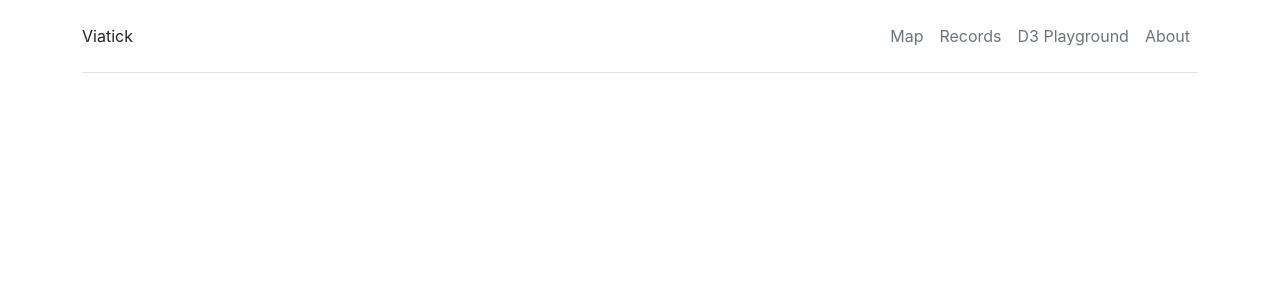
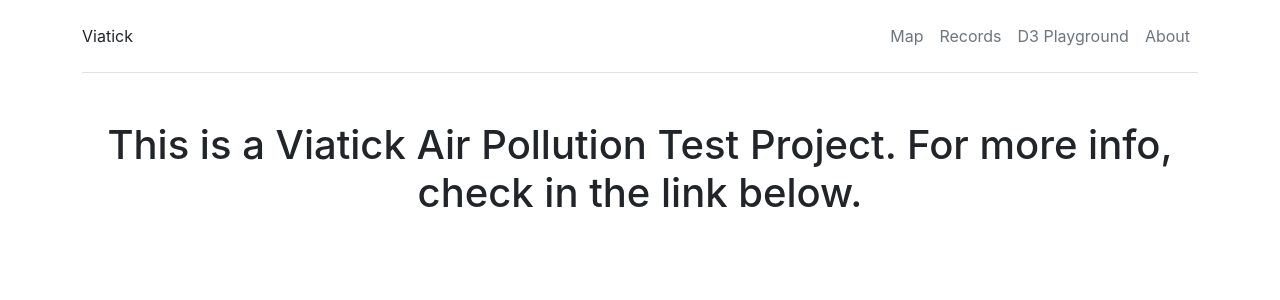
Before and after one commit to KaungZawHtet/viatick-air-pollution-ui, a React (Create React App) app: page /aboutPage in a window 1280 px wide. Shown: the top 300 px of the page. Built offline with nearby package versions, Linux system fonts and the light colour scheme.

Commit message:
readme added and about page fix

```diff
--- a/src/pages/AboutPage.jsx
+++ b/src/pages/AboutPage.jsx
@@ -1,13 +1,18 @@
 import React from 'react';
-
+import { Container } from 'react-bootstrap'
 
 const AboutPage = () => {
 
+  const description = " This is a Viatick Air Pollution Test Project. For more info, check in the link below.";
+  const link=""
   return (
-    <div>
-
-    </div>
-  )
+    <Container>
+      <div className='text-center mt-5'>
+        <h1>{description}</h1>
+        <p className='lead text-capitalize'>{link}</p>
+      </div>
+    </Container>
+  );
 }
 
 export default AboutPage
```
Also changed, not shown: 2 other files (tests, documents, lock files or other folders).
